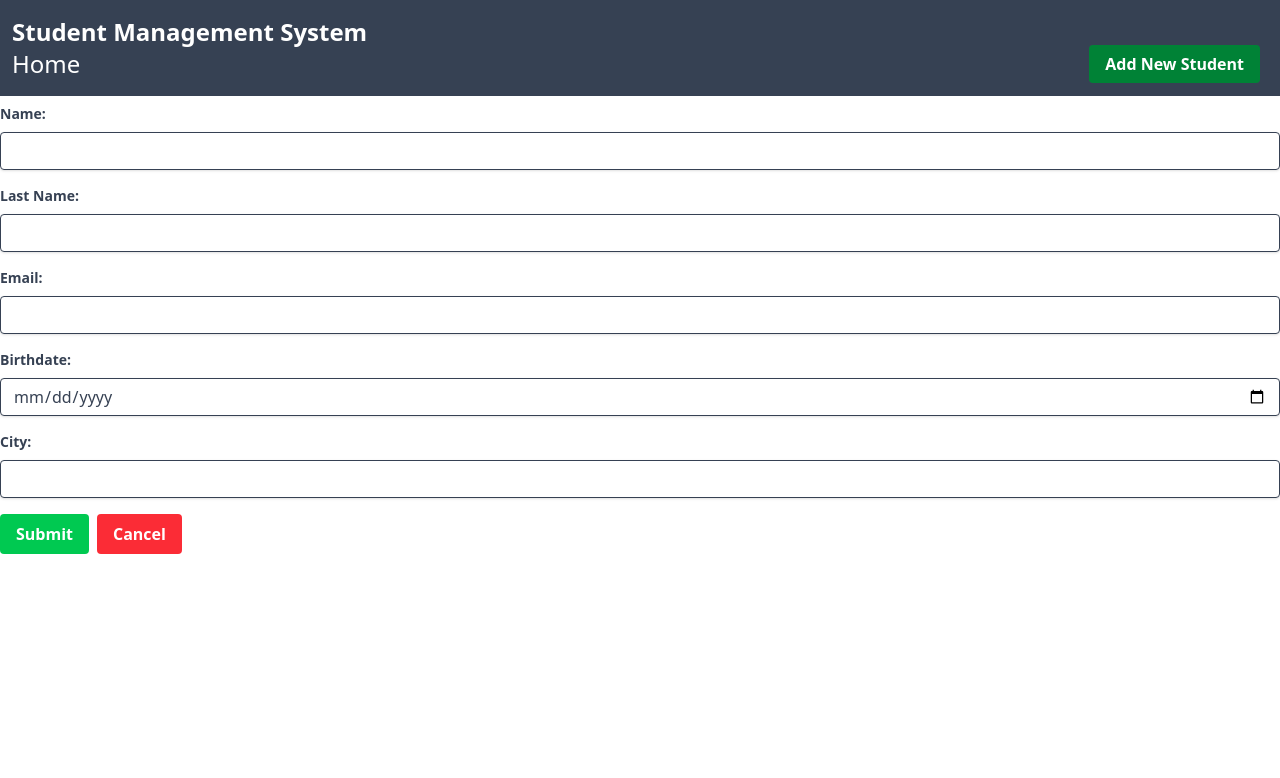
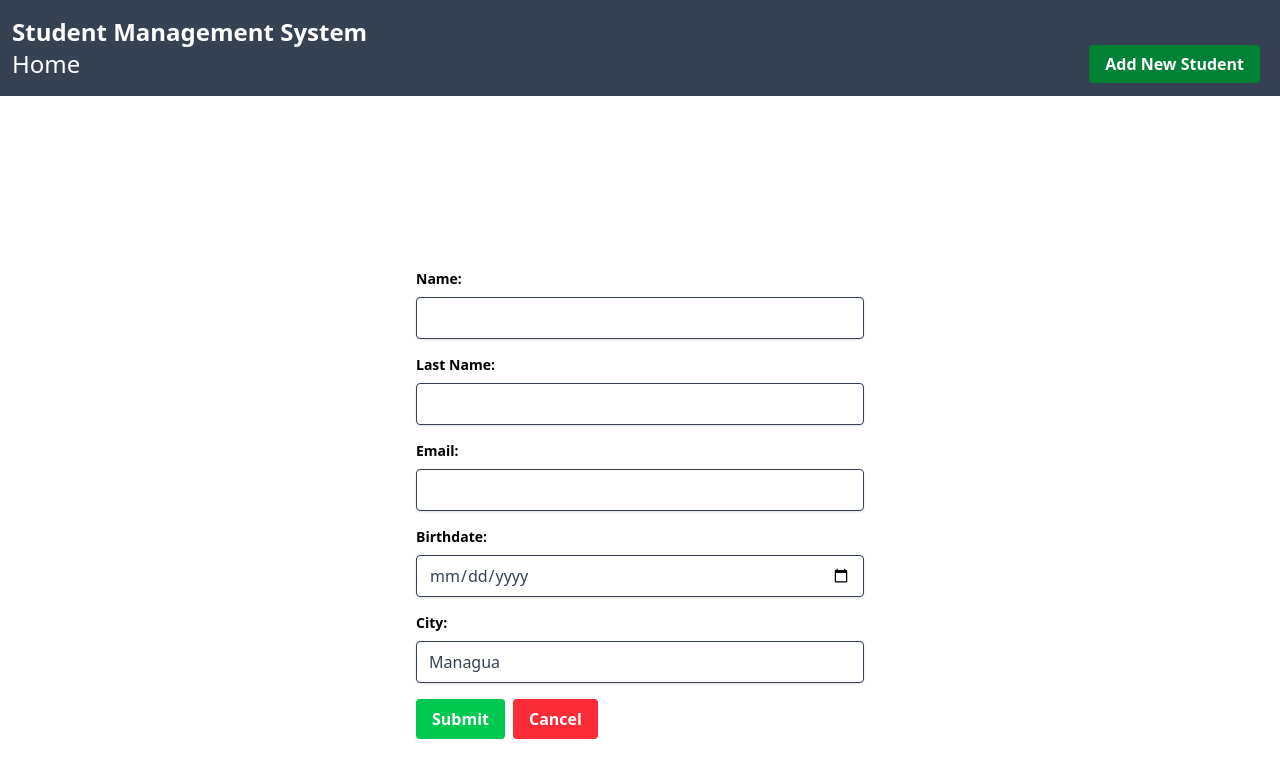
Before and after one commit to slashvera/NicaparaNica, a React (Vite) app in the folder frontend/crud-nica/: page /new-student in a window 1280 px wide. Shown: the top 778 px of the page. Built offline with nearby package versions, Linux system fonts and the light colour scheme.

Commit message:
Styling forms with tailwind

```diff
--- a/frontend/crud-nica/package.json
+++ b/frontend/crud-nica/package.json
@@ -14,6 +14,7 @@
     "axios": "^1.13.2",
     "react": "^19.1.0",
     "react-dom": "^19.1.0",
+    "react-router": "^7.12.0",
     "react-router-dom": "^7.12.0",
     "tailwindcss": "^4.1.18"
   },
--- a/frontend/crud-nica/src/App.jsx
+++ b/frontend/crud-nica/src/App.jsx
@@ -3,6 +3,7 @@ import {BrowserRouter,Route,Routes} from 'react-router'
 import StudentList from './components/StudentList'
 import StudentForm from './components/StudentForm'
 import Header from './components/Header'
+import RegisterForm from './components/RegisterForm'
 
 function App() {
 
@@ -13,10 +14,9 @@ function App() {
         <Header />
 
         <Routes>
-          <Route path='/' element={<StudentList/>}/>
+          <Route path='/' element={<RegisterForm/>}/>
           <Route path='/new-student' element={<StudentForm/>}/>
           <Route path='/edit-student/:id_std' element={<StudentForm/>}/>
-
         </Routes>
       </div>
     </BrowserRouter>
--- a/frontend/crud-nica/src/api/users.js
+++ b/frontend/crud-nica/src/api/users.js
@@ -0,0 +1,5 @@
+import axios from 'axios'
+
+const userApi = axios.create({
+    baseURL: "http://127.0.0.1:8000/api/register/"
+})
--- /dev/null
+++ b/frontend/crud-nica/src/components/RegisterForm.jsx
@@ -0,0 +1,71 @@
+import { useEffect } from "react";//Importar useEffect para manejar la obtención de datos
+import { useState } from "react";//Importamos useState para manejar el estado del componente
+import { useNavigate,useParams } from "react-router";//Importar useNavigate para redirigir al usuario
+
+export default function RegisterForm(){
+
+  return (
+  <div className="bg-white text-black flex justify-center items-center min-h-screen">
+    <form className="w-full max-w-md">
+
+      <div>
+        <label className="block text-sm font-bold mb-3 mt-3">
+          UserName:
+        </label>
+        <input
+          type="text"
+          className="w-full shadow appearance-none border rounded py-2 px-3 text-gray-700 focus:outline-none focus:shadow-outline"
+        />
+      </div>
+
+      <div>
+        <label className="block text-sm font-bold mb-2 mt-3">
+          Email:
+        </label>
+        <input
+          type="email"
+          className="w-full shadow appearance-none border rounded py-2 px-3 text-gray-700 focus:outline-none focus:shadow-outline"
+        />
+      </div>
+
+      <div>
+        <label className="block text-sm font-bold mb-2 mt-3">
+          Password:
+        </label>
+        <input
+          type="password"
+          className="w-full shadow appearance-none border rounded py-2 px-3 text-gray-700 focus:outline-none focus:shadow-outline"
+        />
+      </div>
+
+      <div>
+        <label className="block text-sm font-bold mb-2 mt-3">
+          Confirm Password:
+        </label>
+        <input
+          type="password"
+          className="w-full shadow appearance-none border rounded py-2 px-3 text-gray-700 focus:outline-none focus:shadow-outline"
+        />
+      </div>
+
+      <div className="mt-4 flex gap-2">
+        <button
+          type="submit"
+          className="bg-green-500 hover:bg-green-700 text-white font-bold py-2 px-4 rounded focus:outline-none focus:shadow-outline"
+        >
+          Register
+        </button>
+
+        <button
+          type="button"
+          className="bg-red-500 hover:bg-red-700 text-white font-bold py-2 px-4 rounded focus:outline-none focus:shadow-outline"
+        >
+          Cancel
+        </button>
+      </div>
+
+    </form>
+  </div>
+);
+
+}
--- a/frontend/crud-nica/src/components/StudentForm.jsx
+++ b/frontend/crud-nica/src/components/StudentForm.jsx
@@ -40,74 +40,88 @@ export default function StudentForm() {
         navigate('/');//Redirigir al usuario a la pagina principal
     }
 
+    return (
+  <div className="bg-white text-black flex justify-center items-center min-h-screen">
+    <form onSubmit={handleSubmit} className="w-full max-w-md">
 
-    return (
-        <div>
-            <form onSubmit={handleSubmit}>
       <div className="mb-4">
-                    <label className="block text-gray-700 text-sm font-bold mb-2" htmlFor="name">
+        <label className="block text-sm font-bold mb-2" htmlFor="name">
           Name:
         </label>
         <input
           value={student.first_name}
           type="text"
-                        onChange={(e) => setStudent({ ...student, first_name: e.target.value })}//capturar el valor del input
+          onChange={(e) =>
+            setStudent({ ...student, first_name: e.target.value })
+          }
           id="name"
-                        className="shadow appearance-none border rounded w-full py-2 px-3 text-gray-700 leading-tight focus:outline-none focus:shadow-outline"
+          className="w-full shadow appearance-none border rounded py-2 px-3 text-gray-700 focus:outline-none focus:shadow-outline"
         />
       </div>
 
       <div className="mb-4">
-                    <label className="block text-gray-700 text-sm font-bold mb-2" htmlFor="lastname">
+        <label className="block text-sm font-bold mb-2" htmlFor="lastname">
           Last Name:
         </label>
         <input
           value={student.last_name}
           type="text"
-                        onChange={(e) => setStudent({ ...student, last_name: e.target.value })}//capturar el valor del input
+          onChange={(e) =>
+            setStudent({ ...student, last_name: e.target.value })
+          }
           id="lastname"
-                        className="shadow appearance-none border rounded w-full py-2 px-3 text-gray-700 leading-tight focus:outline-none focus:shadow-outline"
+          className="w-full shadow appearance-none border rounded py-2 px-3 text-gray-700 focus:outline-none focus:shadow-outline"
         />
       </div>
 
       <div className="mb-4">
-                    <label className="block text-gray-700 text-sm font-bold mb-2" htmlFor="email">
+        <label className="block text-sm font-bold mb-2" htmlFor="email">
           Email:
         </label>
         <input
           value={student.correo_std}
           type="email"
-                        onChange={(e) => setStudent({ ...student, correo_std: e.target.value })}//capturar el valor del input
+          onChange={(e) =>
+            setStudent({ ...student, correo_std: e.target.value })
+          }
           id="email"
-                        className="shadow appearance-none border rounded w-full py-2 px-3 text-gray-700 leading-tight focus:outline-none focus:shadow-outline"
+          className="w-full shadow appearance-none border rounded py-2 px-3 text-gray-700 focus:outline-none focus:shadow-outline"
         />
       </div>
+
       <div className="mb-4">
-                    <label className="block text-gray-700 text-sm font-bold mb-2" htmlFor="Birthdate">
+        <label className="block text-sm font-bold mb-2" htmlFor="Birthdate">
           Birthdate:
         </label>
         <input
           value={student.fecha_nac}
           type="date"
-                        onChange={(e) => setStudent({ ...student, fecha_nac: e.target.value })}//capturar el valor del input
+          onChange={(e) =>
+            setStudent({ ...student, fecha_nac: e.target.value })
+          }
           id="Birthdate"
-                        className="shadow appearance-none border rounded w-full py-2 px-3 text-gray-700 leading-tight focus:outline-none focus:shadow-outline"
-                    />
-                </div>
-                <div className="mb-4">
-                    <label className="block text-gray-700 text-sm font-bold mb-2" htmlFor="city">
-                        City:
-                    </label>
-                    <input
-                        value={student.city_std}
-                        type="text"
-                        onChange={(e) => setStudent({ ...student, city_std: e.target.value })}//capturar el valor del input
-                        id="city"
-                        className="shadow appearance-none border rounded w-full py-2 px-3 text-gray-700 leading-tight focus:outline-none focus:shadow-outline"
+          className="w-full shadow appearance-none border rounded py-2 px-3 text-gray-700 focus:outline-none focus:shadow-outline"
         />
       </div>
 
-                <div>
+      <div className="mb-4">
+        <label className="block text-sm font-bold mb-2" htmlFor="city">
+          City:
+        </label>
+        <select
+          value={student.city_std}
+          onChange={(e) =>
+            setStudent({ ...student, city_std: e.target.value })
+          }
+          className="w-full shadow appearance-none border rounded py-2 px-3 text-gray-700 focus:outline-none focus:shadow-outline"
+        >
+            <option value="Managua">Managua</option>
+            <option value="Masaya">Masaya</option>
+        </select>
+
+      </div>
+
+      <div className="mt-4 flex gap-2">
         <button
           type="submit"
           className="bg-green-500 hover:bg-green-700 text-white font-bold py-2 px-4 rounded focus:outline-none focus:shadow-outline"
@@ -115,12 +129,17 @@ export default function StudentForm() {
           Submit
         </button>
 
-                    <button type="reset" className="bg-red-500 hover:bg-red-700 text-white font-bold py-2 px-4 rounded focus:outline-none focus:shadow-outline ml-2">
+        <button
+          type="reset"
+          onClick={() => navigate('/')}
+          className="bg-red-500 hover:bg-red-700 text-white font-bold py-2 px-4 rounded focus:outline-none focus:shadow-outline"
+        >
           Cancel
         </button>
       </div>
 
     </form>
   </div>
-    )
+);
+
 }
```
Also changed, not shown: 1 other file (tests, documents, lock files or other folders). Lines whose indentation alone changed are shown as unchanged.
